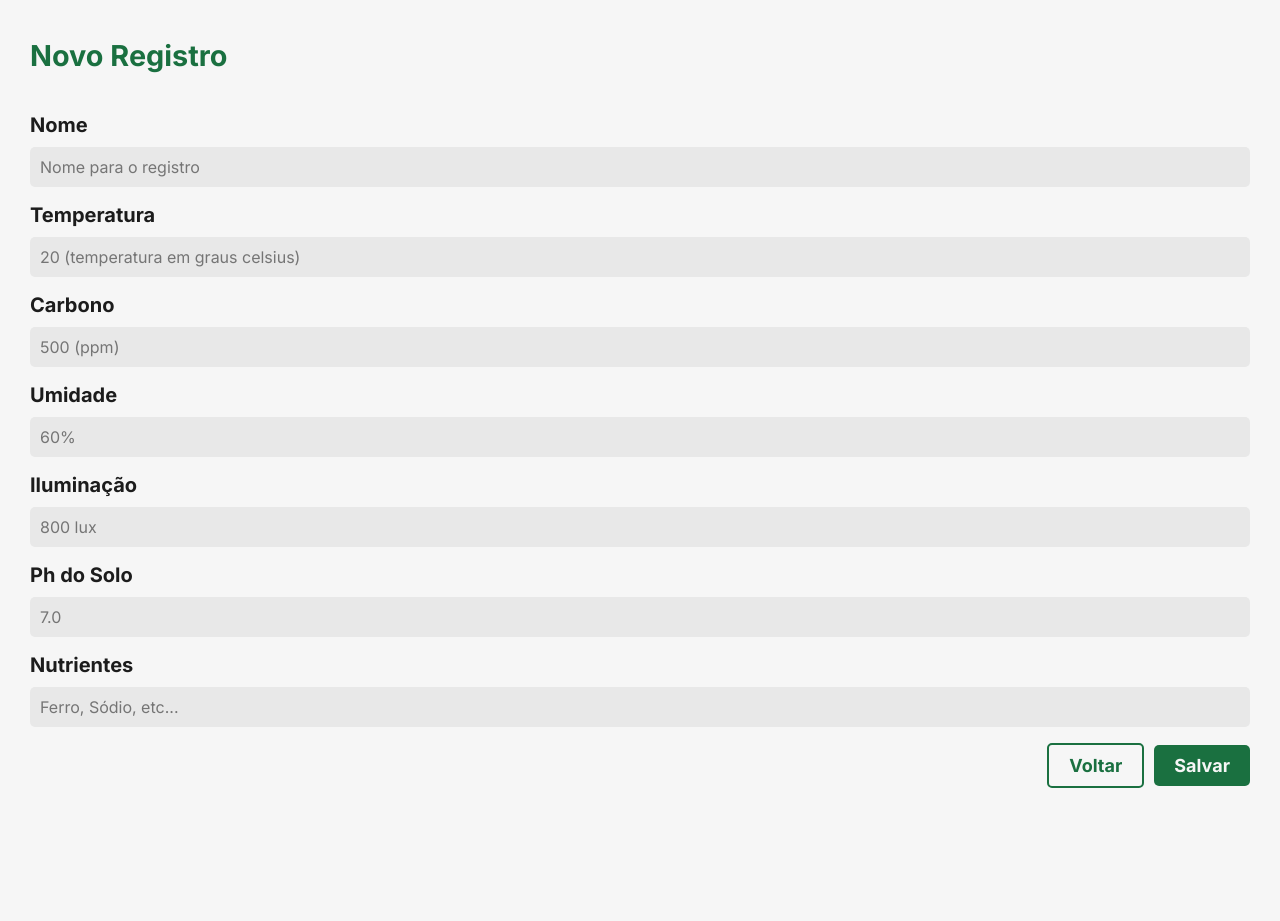
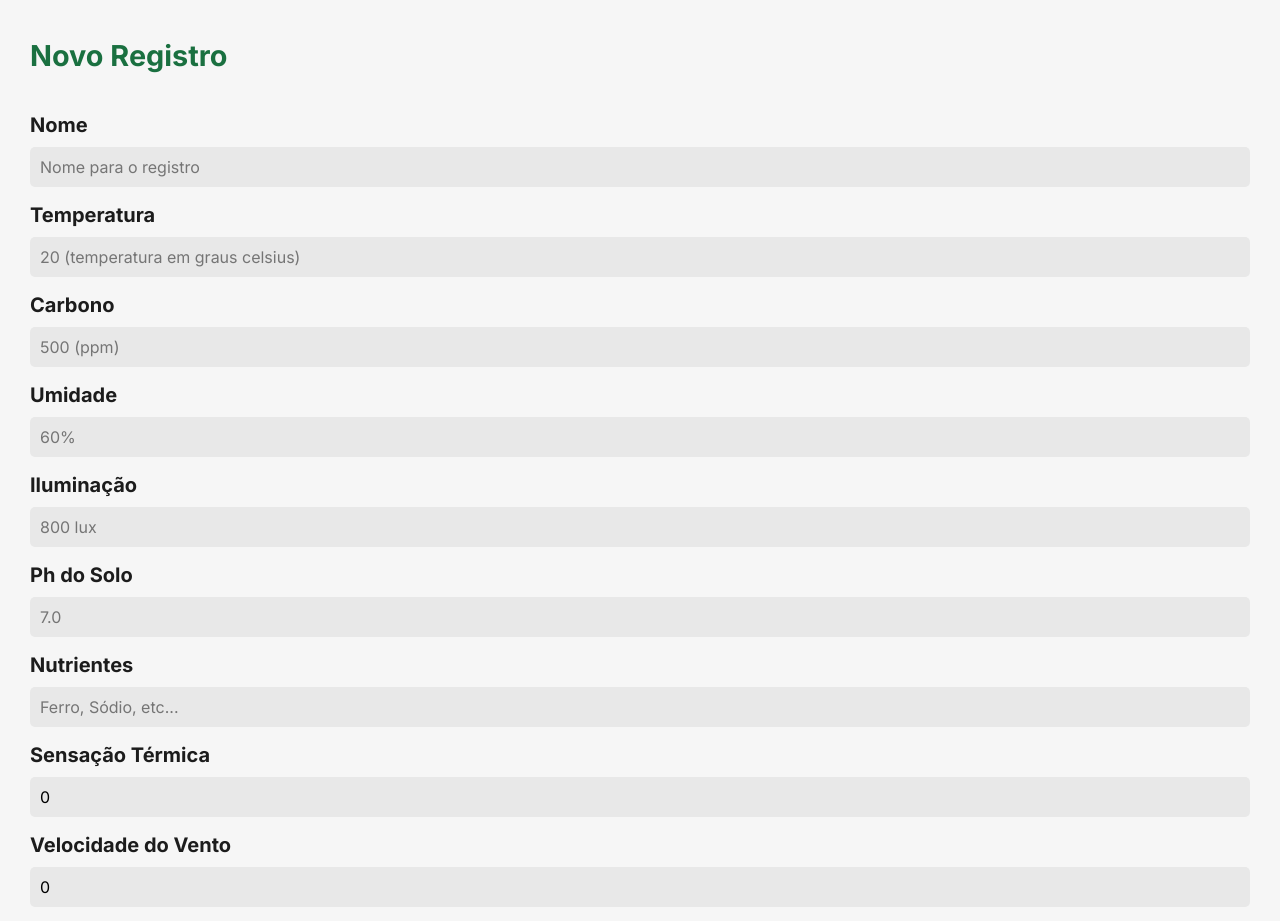
Before and after one commit to Coopavel-AgroDigital/agro-digital-front, a Next.js app: page /ambiencia in a window 1280 px wide. Shown: the top 921 px of the page. Before the commit the page ends 827 px from the top, so only its background shows below. Built offline with nearby package versions, Linux system fonts and the light colour scheme.

Commit message:
refactor: form ambiencia

```diff
--- a/src/axios/axios-provider.ts
+++ b/src/axios/axios-provider.ts
@@ -56,6 +56,8 @@ export const addAmbienceRegistry = async (data: IAmbiencia) => {
     nutrientes: data.nutrientes,
     temperatura: data.temperatura,
     umidade: data.umidade,
+    sensacaoTermica: data.sensacaoTermica,
+    velocidadeDoVento: data.velocidadeDoVento,
     nome: data.name,
     data: data.data
   }
--- a/src/axios/types.ts
+++ b/src/axios/types.ts
@@ -21,5 +21,7 @@ export interface IAddAmbiencia {
   nivelIluminacao: string
   nivelPhSolo: string
   nutrientes: string
+  sensacaoTermica: number
+  velocidadeDoVento: number
   data: string
 }
--- a/src/templates/Ambiencia/index.tsx
+++ b/src/templates/Ambiencia/index.tsx
@@ -18,6 +18,8 @@ export const AmbienciaTemplate = () => {
     phDoSolo: '',
     nutrientes: '',
     name: '',
+    sensacaoTermica: 0,
+    velocidadeDoVento: 0,
     data: new Date().toISOString()
   })
 
@@ -116,6 +118,34 @@ export const AmbienciaTemplate = () => {
               required
             />
           </Input>
+          <Input label="Sensação Térmica">
+            <input
+              type="number"
+              value={ambience.sensacaoTermica}
+              onChange={(e) =>
+                setAmbience({
+                  ...ambience,
+                  sensacaoTermica: Number(e.target.value)
+                })
+              }
+              placeholder="0ºC"
+              required
+            />
+          </Input>
+          <Input label="Velocidade do Vento">
+            <input
+              type="number"
+              value={ambience.velocidadeDoVento}
+              onChange={(e) =>
+                setAmbience({
+                  ...ambience,
+                  velocidadeDoVento: Number(e.target.value)
+                })
+              }
+              placeholder="20m/s"
+              required
+            />
+          </Input>
           <S.ButtonRow>
             <Button className="second" onClick={() => router.back()}>
               Voltar
```
